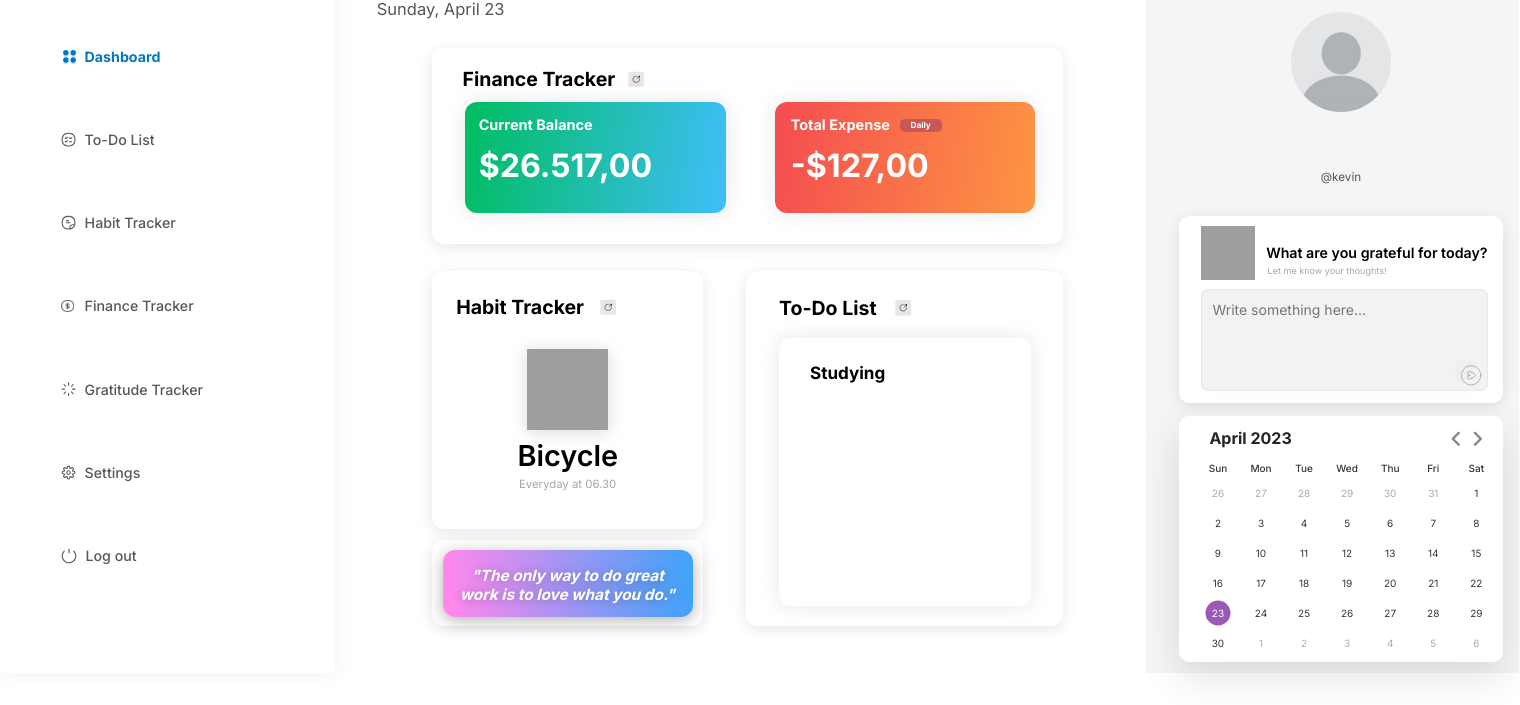
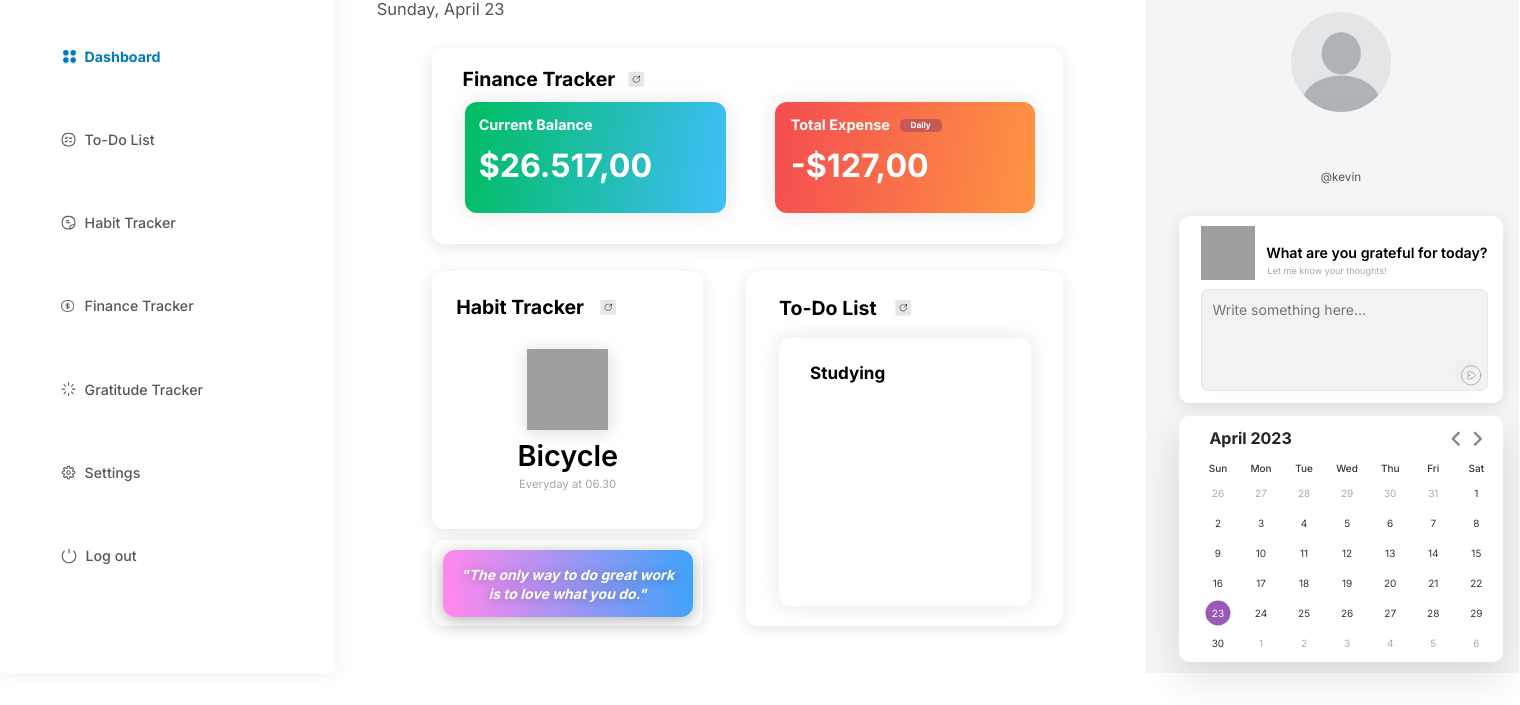
Before and after one commit to mochammadkevin/Tugas-Akhir-RPL, a Django app: page / in a window 1520 px wide. Shown: the part 95-800 px from the top of the page. Run offline with Django 4.2, Linux system fonts and the light colour scheme; a user stored in the database is signed in; data comes from the database, SQL or seed files in the repository; grey boxes are pictures that could not be loaded.

Commit message:
happy eid!

```diff
--- a/myFirstApp/static/index.css
+++ b/myFirstApp/static/index.css
@@ -587,16 +587,18 @@ a:hover {
 
 .quotestext {
     position: absolute;
-    width: 219.56px;
-    height: 39.92px;
-    left: 457.74px;
-    top: 660.74px;
+width: 219px;
+height: 67px;
+left: 458px;
+top: 645px;
 
 font-family: 'Inter';
 font-style: italic;
 font-weight: 700;
-    font-size: 15.3884px;
+font-size: 14px;
 line-height: 19px;
+display: flex;
+align-items: center;
 text-align: center;
 
 color: #FFFFFF;
```
Lines whose indentation alone changed are shown as unchanged.
